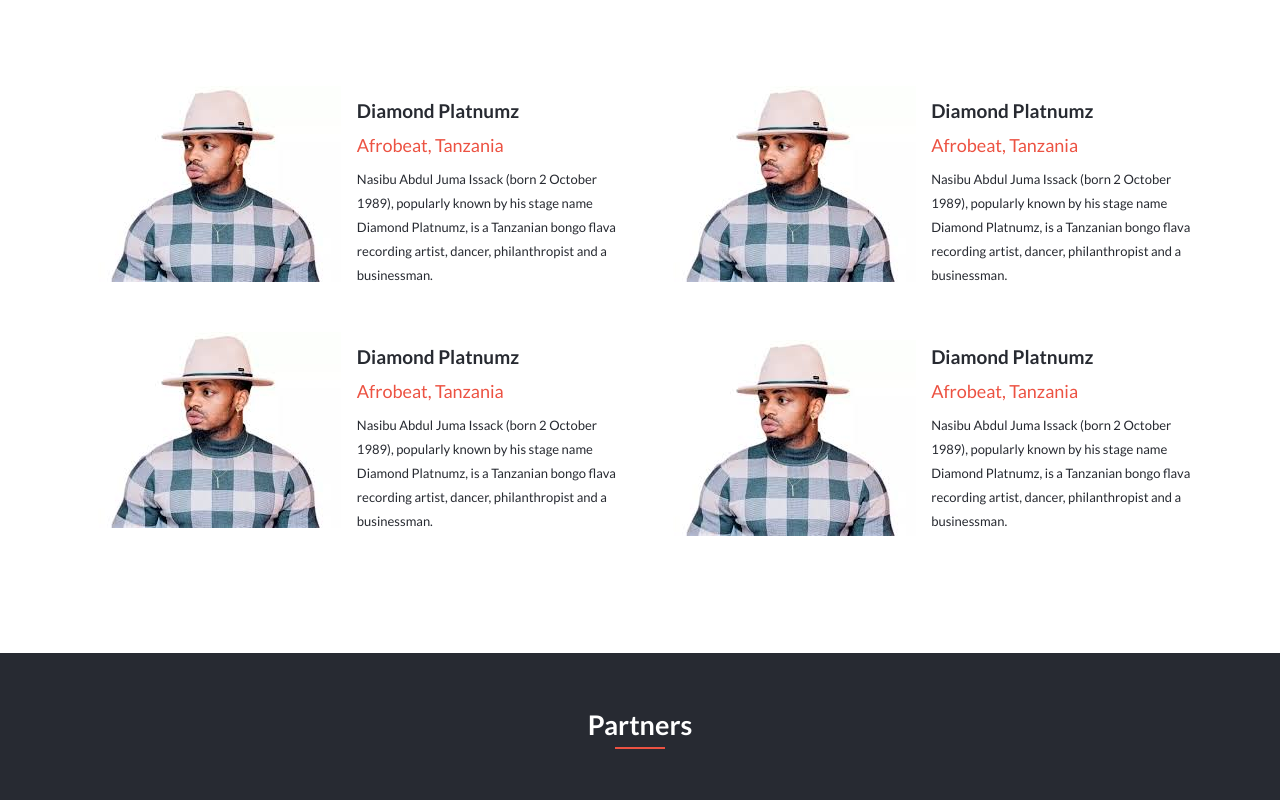
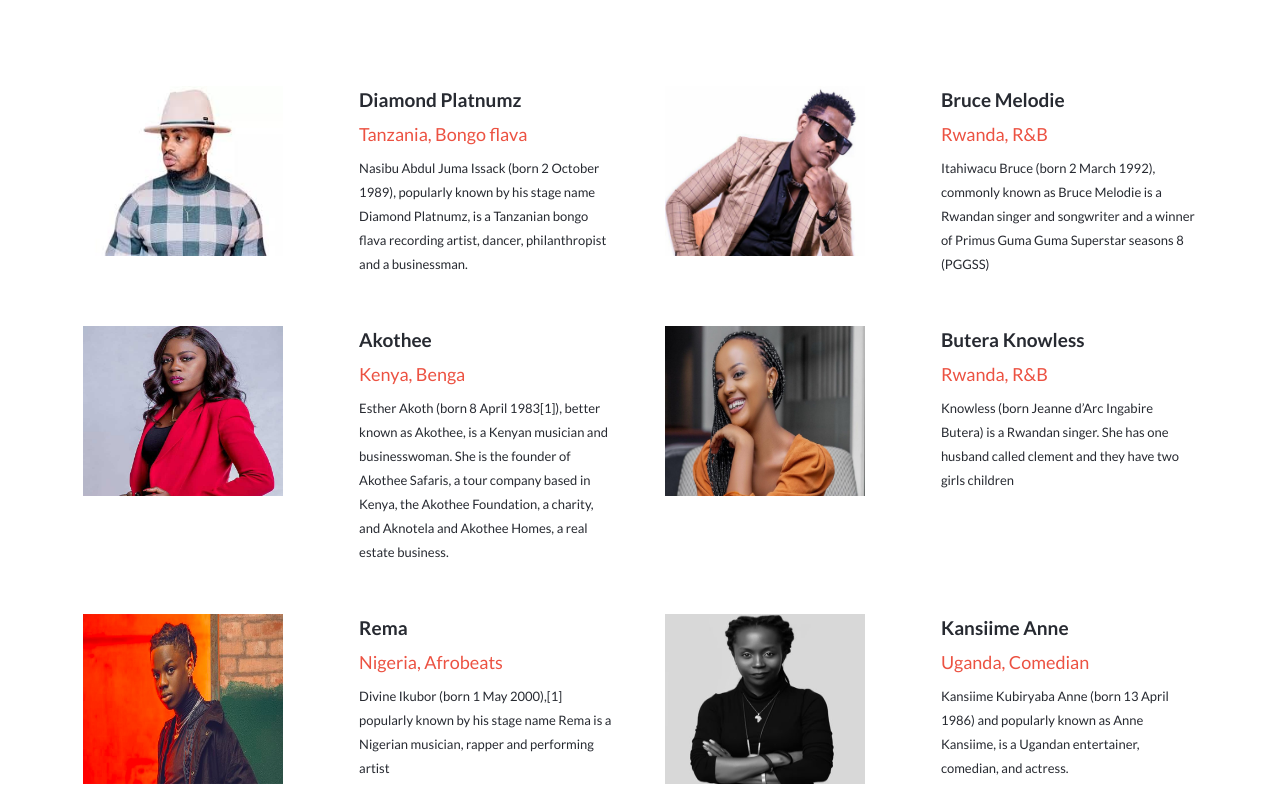
Before and after one commit to rugwizangoga/East-African-Music-Festival-, a website: page index.html in a window 1280 px wide. Shown: the part 1560-2360 px from the top of the page. Drawn offline with Linux system fonts and the light colour scheme.

Commit message:
generated artists cards dynamically

```diff
--- a/app.js
+++ b/app.js
@@ -22,3 +22,70 @@
     nav.classList.remove('active');
   }
 });
+
+const performers = [
+  {
+    name: 'Diamond Platnumz',
+    contry: 'Tanzania',
+    specialization: 'Bongo flava',
+    image: './Images/diamond.jpg',
+    description: 'Nasibu Abdul Juma Issack (born 2 October 1989), popularly known by his stage name Diamond Platnumz, is a Tanzanian bongo flava recording artist, dancer, philanthropist and a businessman.',
+  },
+  {
+    name: 'Bruce Melodie',
+    contry: 'Rwanda',
+    specialization: 'R&B',
+    image: './Images/Melodie.jpg',
+    description: 'Itahiwacu Bruce (born 2 March 1992), commonly known as Bruce Melodie is a Rwandan singer and songwriter and a winner of Primus Guma Guma Superstar seasons 8 (PGGSS)',
+  },
+  {
+    name: 'Akothee',
+    contry: 'Kenya',
+    specialization: 'Benga',
+    image: './Images/akothee.jpg',
+    description: 'Esther Akoth (born 8 April 1983[1]), better known as Akothee, is a Kenyan musician and businesswoman. She is the founder of Akothee Safaris, a tour company based in Kenya, the Akothee Foundation, a charity, and Aknotela and Akothee Homes, a real estate business.',
+  },
+  {
+    name: 'Butera Knowless',
+    contry: 'Rwanda',
+    specialization: 'R&B',
+    image: './Images/knowless.jpg',
+    description: 'Knowless (born Jeanne d’Arc Ingabire Butera) is a Rwandan singer. She has one husband called clement and they have two girls children',
+  },
+  {
+    name: 'Rema',
+    contry: 'Nigeria',
+    specialization: 'Afrobeats',
+    image: './Images/rema.png',
+    description: 'Divine Ikubor (born 1 May 2000),[1] popularly known by his stage name Rema is a Nigerian musician, rapper and performing artist',
+  },
+  {
+    name: 'Kansiime Anne',
+    contry: 'Uganda',
+    specialization: 'Comedian',
+    image: './Images/anne.jpg',
+    description: 'Kansiime Kubiryaba Anne (born 13 April 1986) and popularly known as Anne Kansiime, is a Ugandan entertainer, comedian, and actress.',
+  },
+];
+
+const artist = document.querySelector('.art');
+
+performers.forEach((performer) => {
+  const newdiv = document.createElement('div');
+  newdiv.innerHTML = `
+    <div class="artist">
+          <img class="image" src="${performer.image}" alt="diamond">
+      <div class="about">
+          <p class="name">
+              ${performer.name}
+          </p>
+          <p class="title">
+          ${performer.contry}, ${performer.specialization}
+          </p>
+          <p class="desc">
+          ${performer.description}
+          </p>
+      </div>
+    </div>`;
+  artist.append(newdiv);
+});
--- a/index.html
+++ b/index.html
@@ -123,6 +123,17 @@
                                 listen to great Live Music both by prominent musicians as well as rising stars from the region
                             </li>
                         </ul>
+                        <ul class="activity">
+                            <li class="icon">
+                                <img src="./Images/music-note.png" alt="music">
+                            </li>
+                            <li class="title">
+                                Live Music
+                            </li>
+                            <li class="desc">
+                                listen to great Live Music both by prominent musicians as well as rising stars from the region
+                            </li>
+                        </ul>
                     </div>
                     <a href="#">view full program</a>
                 </div>
@@ -135,80 +146,7 @@
                         <hr>
                     </div>
                     <div class="art">
-                        <div class="artist">
-                            <div class="image">
-                                <img src="./Images/diamond.jpg" alt="diamond">
-                            </div>
-                            <div class="about">
-                                <p class="name">
-                                    Diamond Platnumz
-                                </p>
-                                <p class="title">
-                                    Afrobeat, Tanzania
-                                </p>
-                                <p class="desc">
-                                    Nasibu Abdul Juma Issack (born 2 October 1989),
-                                    popularly known by his stage name Diamond Platnumz,
-                                    is a Tanzanian bongo flava recording artist, dancer,
-                                    philanthropist and a businessman.
-                                </p>
-                            </div>
-                        </div>
-                        <div class="artist">
-                            <div class="image">
-                                <img src="./Images/diamond.jpg" alt="diamond">
-                            </div>
-                            <div class="about">
-                                <p class="name">
-                                    Diamond Platnumz
-                                </p>
-                                <p class="title">
-                                    Afrobeat, Tanzania
-                                </p>
-                                <p class="desc">
-                                    Nasibu Abdul Juma Issack (born 2 October 1989),
-                                    popularly known by his stage name Diamond Platnumz,
-                                    is a Tanzanian bongo flava recording artist, dancer,
-                                    philanthropist and a businessman.
-                                </p>
-                            </div>
-                        </div>
-                        <div class="artist">
-                            <div class="image">
-                                <img src="./Images/diamond.jpg" alt="diamond">
-                            </div>
-                            <div class="about">
-                                <p class="name">
-                                    Diamond Platnumz
-                                </p>
-                                <p class="title">
-                                    Afrobeat, Tanzania
-                                </p>
-                                <p class="desc">
-                                    Nasibu Abdul Juma Issack (born 2 October 1989),
-                                    popularly known by his stage name Diamond Platnumz,
-                                    is a Tanzanian bongo flava recording artist, dancer,
-                                    philanthropist and a businessman.
-                                </p>
-                            </div>
-                        </div>
-                        <div class="artist">
-                            <img src="./Images/diamond.jpg" alt="diamond">
-                            <div class="about">
-                                <p class="name">
-                                    Diamond Platnumz
-                                </p>
-                                <p class="title">
-                                    Afrobeat, Tanzania
-                                </p>
-                                <p class="desc">
-                                    Nasibu Abdul Juma Issack (born 2 October 1989),
-                                    popularly known by his stage name Diamond Platnumz,
-                                    is a Tanzanian bongo flava recording artist, dancer,
-                                    philanthropist and a businessman.
-                                </p>
-                            </div>
-                        </div>
+
                     </div>
                 </div>
             </section>
--- a/style.css
+++ b/style.css
@@ -240,9 +240,8 @@ hr {
 }
 
 .art {
-  display: flex;
-  flex-direction: column;
-  gap: 35px;
+  display: grid;
+  gap: 50px;
 }
 
 .artists h2 {
@@ -258,8 +257,13 @@ hr {
 .artist {
   display: grid;
   grid-template-columns: 1fr 1fr;
-  gap: 8px;
-  align-items: center;
+  gap: 20px;
+  justify-content: start;
+}
+
+.image {
+  width: 200px;
+  height: 170px;
 }
 
 .name {
@@ -348,7 +352,7 @@ hr {
 
 .past {
   display: grid;
-  gap: 10px;
+  gap: 20px;
   grid-template-columns: 1fr;
 }
 
@@ -489,7 +493,6 @@ hr {
   }
 
   .art {
-    display: grid;
     grid-template-columns: 1fr 1fr;
   }
 
```
Also changed, not shown: Images/akothee.jpg (added), Images/anne.jpg (added), Images/knowless.jpg (added), Images/rema.png (added).
